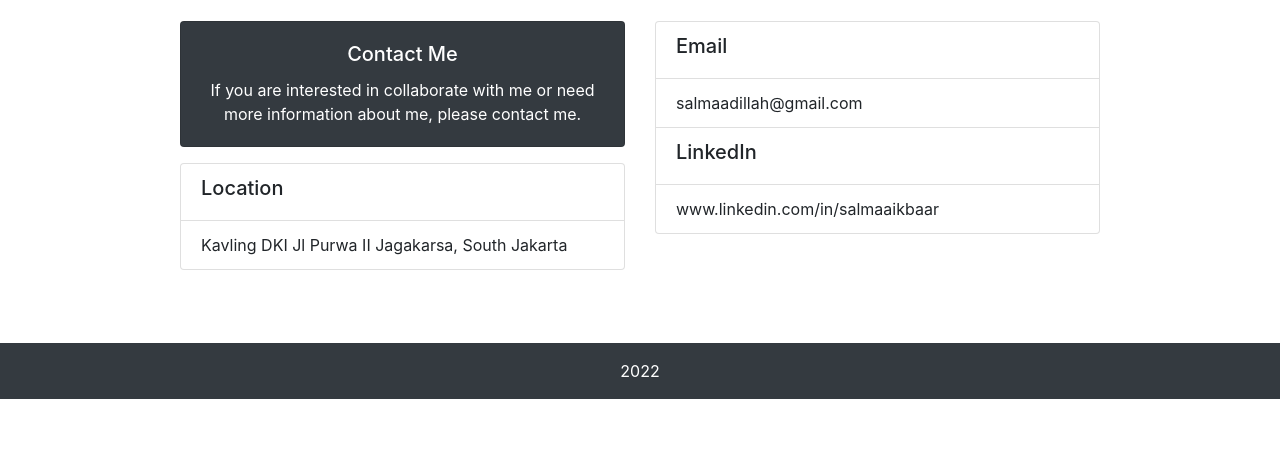
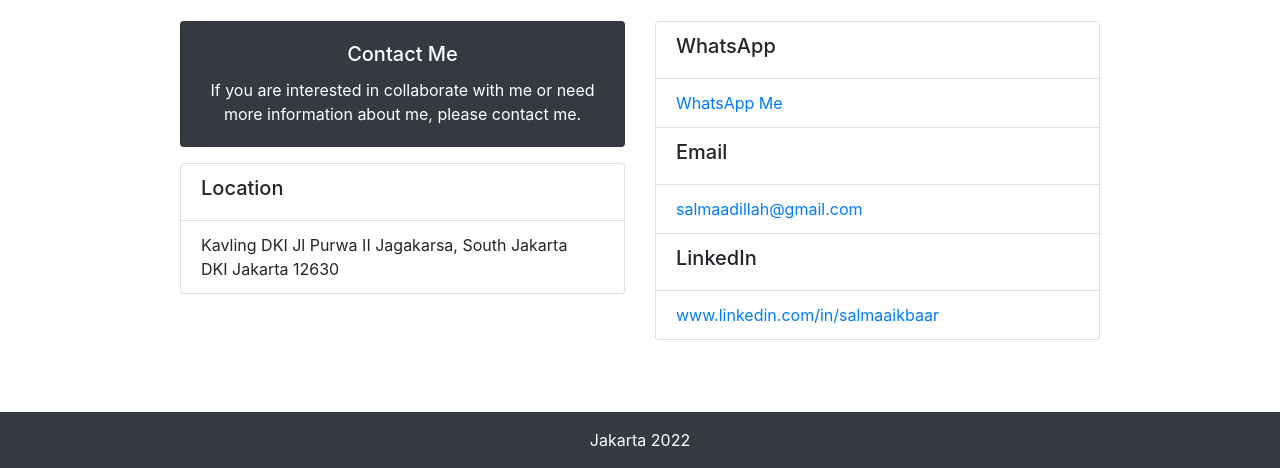
Before and after one commit to salmaaikbaar/salmaaikbaar.github.io, a plain HTML site: page index.html in a window 1280 px wide. Shown: the part 5394-5862 px from the top of the page. Before the commit the page ends 5793 px from the top, so only its background shows below. Drawn offline with nearby package versions, Linux system fonts and the light colour scheme.

Commit message:
commit 6

```diff
--- a/index.html
+++ b/index.html
@@ -410,16 +410,19 @@
 
                 <ul class="list-group mb-4">
                   <li class="list-group-item"><h5>Location</h5></li>
-                  <li class="list-group-item">Kavling DKI Jl Purwa II Jagakarsa, South Jakarta</li>
+                  <li class="list-group-item">Kavling DKI Jl Purwa II Jagakarsa, South Jakarta <br>
+                  DKI Jakarta 12630</li>
                 </ul>
             </div>
 
             <div class="col-lg-5">
                 <ul class="list-group mb-4">
+                  <li class="list-group-item"><h5>WhatsApp</h5></li>
+                  <li class="list-group-item"><a href="https://wa.me/082110119063">WhatsApp Me</a></li>
                   <li class="list-group-item"><h5>Email</h5></li>
-                  <li class="list-group-item">salmaadillah@gmail.com</li>
+                  <li class="list-group-item"><a href="mailto:salmaadillah@gmail.com">salmaadillah@gmail.com</a></li>
                   <li class="list-group-item"><h5>LinkedIn</h5></li>
-                  <li class="list-group-item">www.linkedin.com/in/salmaaikbaar</li>
+                  <li class="list-group-item"><a href="https://linkedin.com/in/salmaaikbaar">www.linkedin.com/in/salmaaikbaar</a></li>
                 </ul>
             </div>
         </div>
@@ -430,7 +433,7 @@
     <div class="containera">
         <div class="row pt-3">
             <div class="col text-center">
-                <p>2022</p>
+                <p>Jakarta 2022</p>
             </div>
         </div>
     </div>
```
